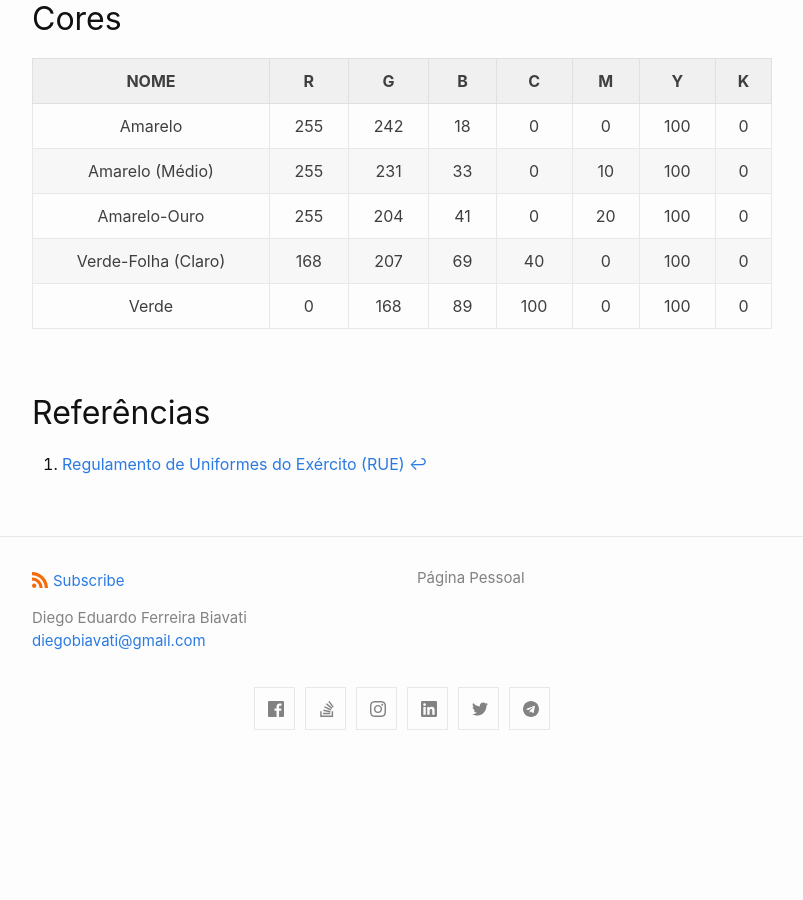
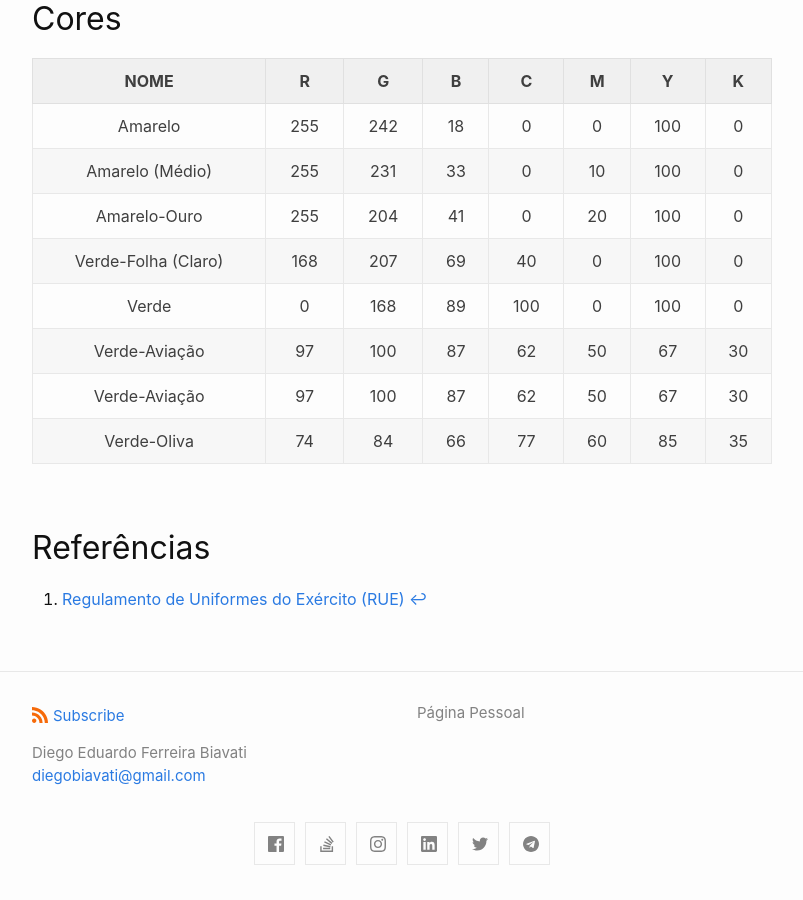
Before and after one commit to diegobiavati/diegobiavati.github.io, a Jekyll site: the page built from _posts/2020-11-17-paleta-cores-utilizadas-exercito.md, in a window 1280 px wide and 900 px high, scrolled down 3604 px. Shown: the whole window, without its empty margins (238-1041 px from the left). Built offline with Jekyll 4.4.1, drawn with Linux system fonts in a browser that asks for light colours; emoji names are drawn with the system emoji font; before the commit the page ends 4369 px from its top, so only the background shows below that.

Commit message:
Update 2020-11-17-paleta-cores-utilizadas-exercito.md

```diff
--- a/_posts/2020-11-17-paleta-cores-utilizadas-exercito.md
+++ b/_posts/2020-11-17-paleta-cores-utilizadas-exercito.md
@@ -97,6 +97,10 @@ Baixe uma paleta [:art: GIMP](https://raw.githubusercontent.com/diegobiavati/gui
 | Amarelo-Ouro                        | 255 | 204 |  41 |   0 |  20 | 100 |   0 |
 | Verde-Folha (Claro)                 | 168 | 207 |  69 |  40 |   0 | 100 |   0 |
 | Verde                               |   0 | 168 |  89 | 100 |   0 | 100 |   0 |
+| Verde-Aviação                       |  97 | 100 |  87 |  62 |  50 |  67 |  30 |
+| Verde-Aviação                       |  97 | 100 |  87 |  62 |  50 |  67 |  30 |
+| Verde-Oliva                         |  74 |  84 |  66 |  77 |  60 |  85 |  35 |
 
 ## Referências ##
+
 [^1]: [Regulamento de Uniformes do Exército (RUE)](http://pt.calameo.com/read/00123820631730600fea9)
```
